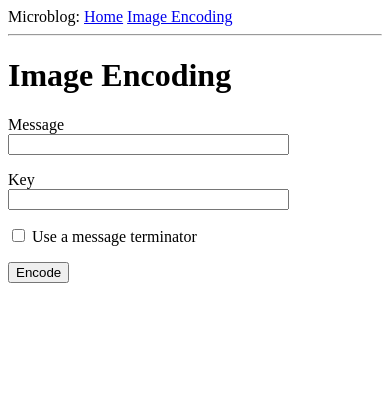
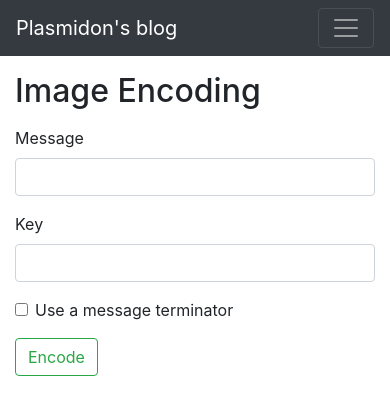
Before and after one commit to gkarfakis19/WebProject, a Flask app: page /imageprocess in a window 390 px wide. Shown: the top 415 px of the page. Run offline with Flask 2, Linux system fonts and the light colour scheme; some libraries are stand-ins or nearby versions.

Commit message:
PreDeployment

```diff
--- a/Message.txt
+++ b/Message.txt
@@ -1 +1 @@
-3332
+332
--- a/app/__init__.py
+++ b/app/__init__.py
@@ -1,8 +1,10 @@
 from flask import Flask
 from config import Config
-
+from flask_bootstrap import Bootstrap
 
 app = Flask(__name__)
 app.config.from_object(Config)
 
+bootstrap=Bootstrap(app)
+
 from app import routes
--- /dev/null
+++ b/app/filehandler.py
@@ -0,0 +1,8 @@
+import os
+import glob
+
+def image_flush(filepath,exception=None):
+    files=glob.glob(filepath)
+    for f in files:
+        if f!=exception:
+            os.remove(f)
--- a/app/forms.py
+++ b/app/forms.py
@@ -1,5 +1,5 @@
 from flask_wtf import FlaskForm
-from wtforms import StringField, PasswordField, BooleanField, SubmitField
+from wtforms import StringField, PasswordField, BooleanField, SubmitField, IntegerField
 from wtforms.validators import DataRequired
 
 class LoginForm(FlaskForm):
@@ -9,7 +9,7 @@ class LoginForm(FlaskForm):
     submit = SubmitField('Sign In')
 
 class ImageSelectorForm(FlaskForm):
+    message= StringField("Message", validators=[DataRequired()])
+    message_key=IntegerField("Key",validators=[DataRequired()])
     message_terminator= BooleanField("Use a message terminator")
     image_submit= SubmitField("Encode")
-    message= StringField("Message", validators=[DataRequired()])
-    message_key=StringField("Key",validators=[DataRequired()])
--- a/app/routes.py
+++ b/app/routes.py
@@ -2,6 +2,9 @@ from flask import render_template, flash, redirect, url_for,send_file
 from app import app
 from app.forms import LoginForm,ImageSelectorForm
 from app.imageprocess import imageencode
+from app.filehandler import image_flush
+import os
+import glob
 
 
 @app.route('/')
@@ -18,15 +21,15 @@ def index():
             'body': 'The Avengers movie was so cool!'
         }
     ]
-    return render_template('index.html', title='Home', user=user,posts=posts)
+    return render_template('index.html', title='Home', user=user,posts=posts, active_home="active")
 
-@app.route('/login', methods=['GET', 'POST'])
-def login():
-    form = LoginForm()
-    if form.validate_on_submit():
-        flash(f'Login requested for user {form.username.data}, remember_me={form.remember_me.data}')
-        return redirect(url_for('index'))
-    return render_template('login.html', title='Sign In', form=form)
+# @app.route('/login', methods=['GET', 'POST'])
+# def login():
+#     form = LoginForm()
+#     if form.validate_on_submit():
+#         flash(f'Login requested for user {form.username.data}, remember_me={form.remember_me.data}')
+#         return redirect(url_for('index'))
+#     return render_template('login.html', title='Sign In', form=form)
 
 @app.route('/imageprocess', methods=['GET', 'POST'])
 def imageprocess():
@@ -37,5 +40,7 @@ def imageprocess():
         f.close()
         imageencode(form.message_key.data,form.message_terminator.data)
         #return send_file("static/encodedsample.png", as_attachment=True)
-        return render_template('imageprocess.html', title='Image Process', form=form, image="static/encodedsample.png")
-    return render_template('imageprocess.html', title='Image Process', form=form)
+        image_flush("app/static/encodedsamples/*","app/static/encodedsamples\encodedsample" + str(form.message_key.data) + ".png")
+        return render_template('imageprocess.html', title='Image Process', form=form,active_imageprocess="active", image=("static/encodedsamples/encodedsample"+str(form.message_key.data)+".png"))
+    image_flush("app/static/encodedsamples/*")
+    return render_template('imageprocess.html', title='Image Process', form=form, active_imageprocess="active")
--- a/app/templates/base.html
+++ b/app/templates/base.html
@@ -1,27 +1,20 @@
-<html>
-    <head>
-      {% if title %}
-      <title>{{ title }} - Microblog</title>
-      {% else %}
-      <title>Welcome to Microblog</title>
-      {% endif %}
-    </head>
-    <body>
-        <div>
-        Microblog:
-        <a href="{{ url_for('index') }}">Home</a>
-        <a href="{{ url_for('imageprocess') }}">Image Encoding</a>
-        </div>
-        <hr>
+{% extends 'bootstrapbase.html' %}
+
+{% block title %}
+    {% if title %}{{ title }} - Microblog{% else %}Welcome to Microblog{% endif %}
+{% endblock %}
+
+
+{% block content %}
+    <div class="container-fluid">
         {% with messages = get_flashed_messages() %}
         {% if messages %}
-        <ul>
             {% for message in messages %}
-            <li>{{ message }}</li>
+            <div class="alert alert-info" role="alert">{{ message }}</div>
             {% endfor %}
-        </ul>
         {% endif %}
         {% endwith %}
-        {% block content %}{% endblock %}
-    </body>
-</html>
+        {# application content needs to be provided in the app_content block #}
+        {% block app_content %}{% endblock %}
+    </div>
+{% endblock %}
--- /dev/null
+++ b/app/templates/bootstrapbase.html
@@ -0,0 +1,40 @@
+<!doctype html>
+<html lang="en">
+    <head>
+        {% block head %}
+        <!-- Required meta tags -->
+        <meta charset="utf-8">
+        <meta name="viewport" content="width=device-width, initial-scale=1, shrink-to-fit=no">
+
+        {% block navbar %}
+            <nav class="navbar navbar-expand-lg navbar-dark bg-dark">
+              <a class="navbar-brand" href="{{ url_for('index') }}">Plasmidon's blog</a>
+              <button class="navbar-toggler" type="button" data-toggle="collapse" data-target="#navbarNavAltMarkup" aria-controls="navbarNavAltMarkup" aria-expanded="false" aria-label="Toggle navigation">
+                <span class="navbar-toggler-icon"></span>
+              </button>
+              <div class="collapse navbar-collapse" id="navbarNavAltMarkup">
+                <div class="navbar-nav">
+                  <a class="nav-item nav-link {{active_home}}" href="{{ url_for('index') }}">Home <span class="sr-only">(current)</span></a>
+                  <a class="nav-item nav-link {{active_imageprocess}}" href="{{ url_for('imageprocess') }}">Image Encoding</a></li>
+                </div>
+              </div>
+            </nav>
+        {% endblock %}
+
+        {% block styles %}
+            <!-- Bootstrap CSS -->
+            {{ bootstrap.load_css() }}
+        {% endblock %}
+
+        {% endblock %}
+    </head>
+    <body>
+        <!-- Your page content -->
+        {% block content %}{% endblock %}
+
+        {% block scripts %}
+            <!-- Optional JavaScript -->
+            {{ bootstrap.load_js() }}
+        {% endblock %}
+    </body>
+</html>
--- a/app/templates/imageprocess.html
+++ b/app/templates/imageprocess.html
@@ -1,28 +1,14 @@
 {% extends "base.html" %}
+{% import 'bootstrap/form.html' as wtf %}
 
-{% block content %}
-    <h1>Image Encoding</h1>
-    <form action="" method="post" novalidate>
-        {{ form.hidden_tag() }}
-        <p>
-            {{ form.message.label }}<br>
-            {{ form.message(size=32) }}<br>
-            {% for error in form.message.errors %}
-            <span style="color: red;">[{{ error }}]</span>
-            {% endfor %}
-        </p>
-        <p>
-            {{ form.message_key.label }}<br>
-            {{ form.message_key(size=32) }}<br>
-            {% for error in form.message_key.errors %}
-            <span style="color: red;">[{{ error }}]</span>
-            {% endfor %}
-        </p>
-        <p>
-            {{ form.message_terminator() }} {{ form.message_terminator.label }}<br>
-        </p>
-        <p>{{ form.image_submit() }}</p>
-    </form>
+
+{% block app_content %}
+    <p><h2>Image Encoding</h2></p>
+    <div class="row">
+        <div class="col-md-4">
+            {{ wtf.render_form(form, button_style="outline-success") }}
+        </div>
+    </div>
     {% if image %}
     <h1>Image</h1>
         <a href={{image}} download>
--- a/app/templates/index.html
+++ b/app/templates/index.html
@@ -1,7 +1,7 @@
 {% extends "base.html" %}
 
-{% block content %}
-    <h1>Hi, {{ user.username }}!</h1>
+{% block app_content %}
+    <p><h2>Hi, {{ user.username }}!</h2></p>
     {% for post in posts %}
     <div><p>{{ post.author.username }} says: <b>{{ post.body }}</b></p></div>
     {% endfor %}
--- a/app/templates/login.html
+++ b/app/templates/login.html
@@ -1,6 +1,6 @@
 {% extends "base.html" %}
 
-{% block content %}
+{% block app_content %}
     <h1>Sign In</h1>
     <form action="" method="post" novalidate>
         {{ form.hidden_tag() }}
```
Also changed, not shown: app/imageprocess.py (+4 -3 lines), app/static/encodedsample.png (deleted), sample.png (deleted).
